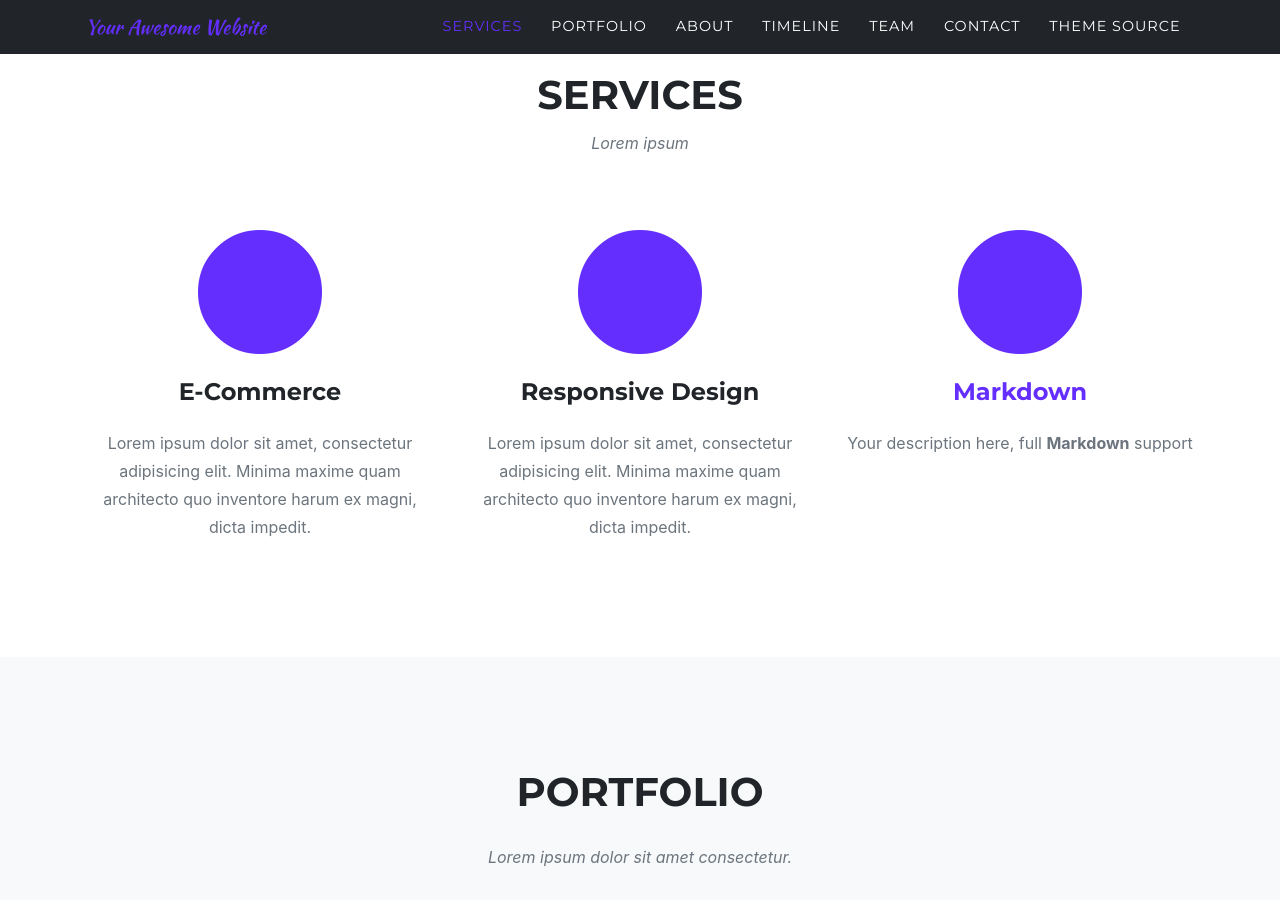
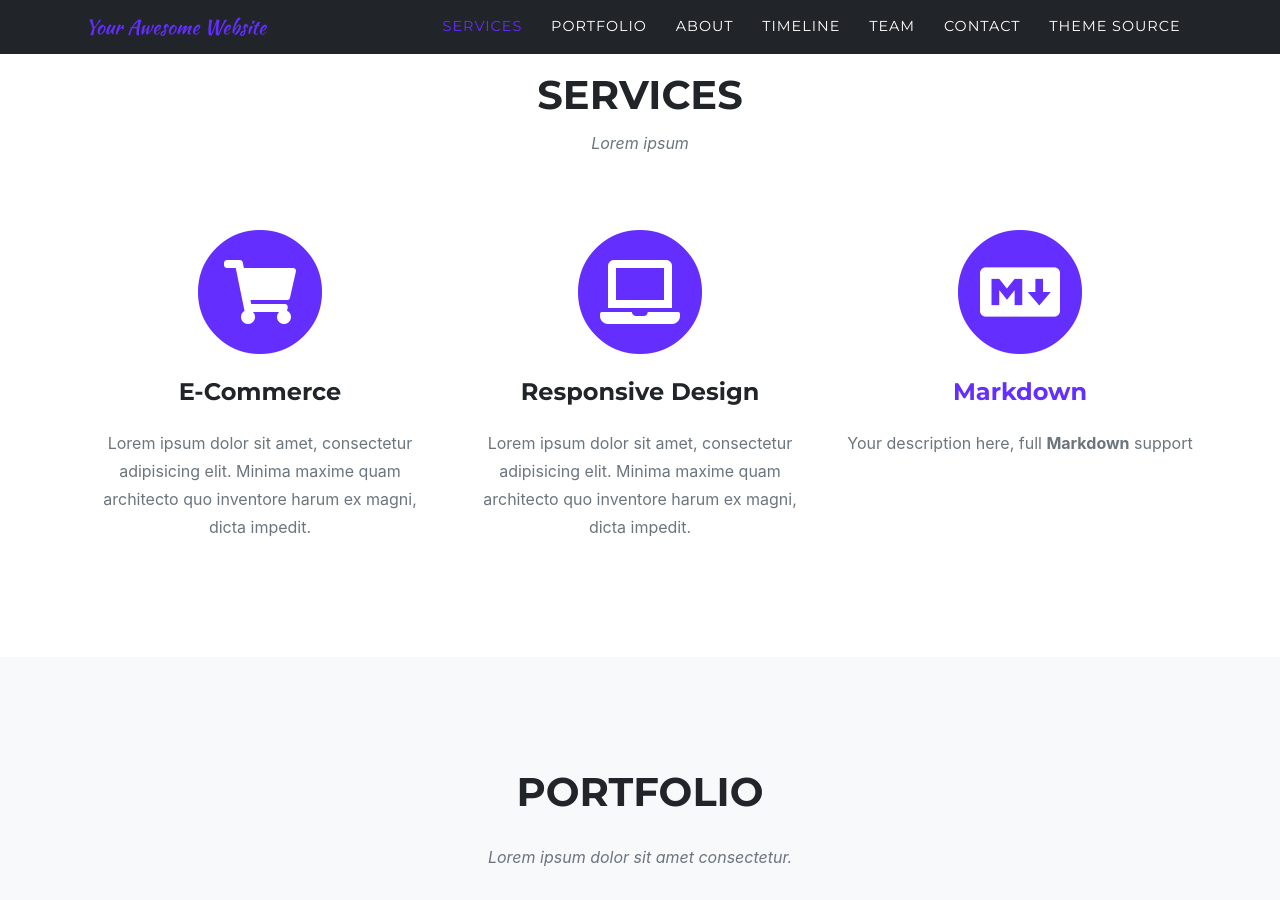
Before and after one commit to enzo1000/template, a Jekyll site: the page built from index.md, in a window 1280 px wide and 900 px high, scrolled down 874 px. Built offline with Jekyll 4.4.1, drawn with Linux system fonts in a browser that asks for light colours; some web fonts are replaced.

Commit message:
Changing icon

```diff
--- a/_includes/services.html
+++ b/_includes/services.html
@@ -17,7 +17,7 @@
         <div class="col-md-4">
           <span class="fa-stack fa-4x">
             <i class="fas fa-circle fa-stack-2x text-primary"></i>
-            <i class=""fa-regular fa-pen-to-square" fa-stack-1x fa-inverse"></i>
+            <i class="{{ service.icon | default: "fas fa-shopping-cart" }} fa-stack-1x fa-inverse"></i>
           </span>
           <h4 class="service-heading">{{ service.title | markdownify }}</h4>
           {% if service.desc %}<div class="text-muted">{{ service.desc | markdownify }}</div>{% endif %}
@@ -45,7 +45,7 @@
       <div class="col-md-4">
         <span class="fa-stack fa-4x">
           <i class="fas fa-circle fa-stack-2x text-primary"></i>
-          <i class=""fa-regular fa-pen-to-square" fa-stack-1x fa-inverse"></i>
+          <i class="{{ service.icon | default: "fas fa-shopping-cart" }} fa-stack-1x fa-inverse"></i>
         </span>
         <h4 class="service-heading">{{ service.title | markdownify }}</h4>
         {% if service.desc %}<div class="text-muted">{{ service.desc | markdownify }}</div>{% endif %}
```
